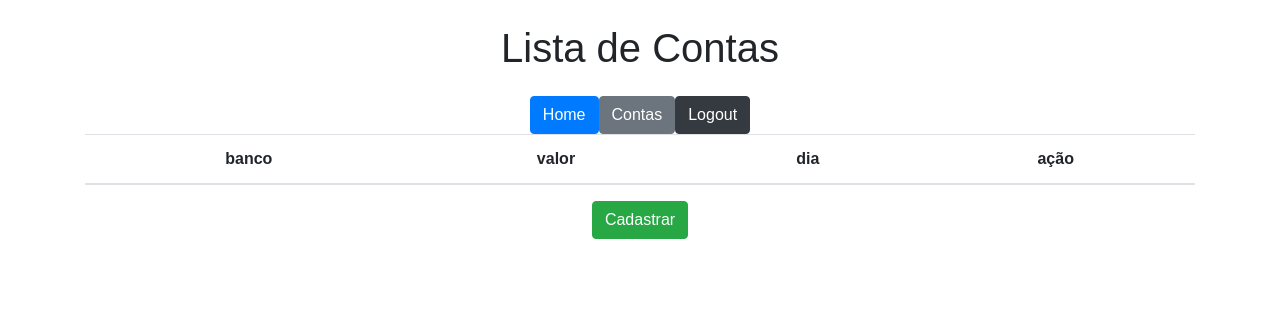
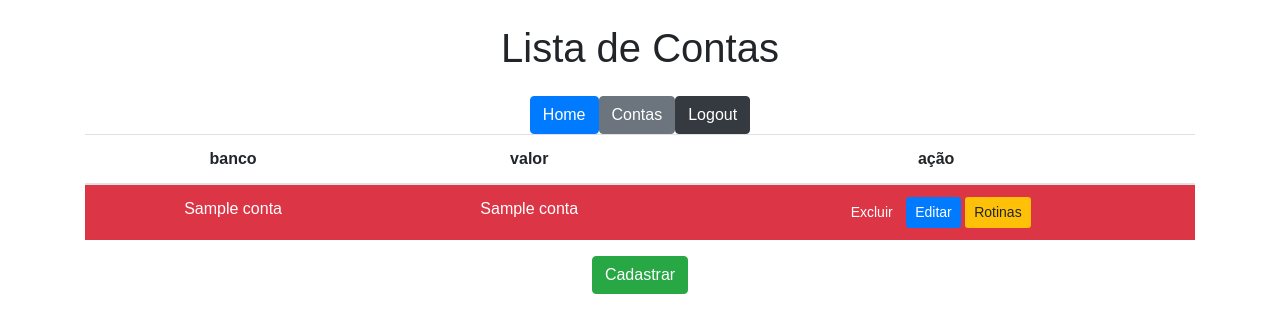
Before and after one commit to Talescruzs/OrganizadorFinanceiro, a Flask app: template Server/WEB/templates/contas.html in a window 1280 px wide. Shown: the top 333 px of the page. Run offline with Flask 3, Linux system fonts and the light colour scheme; the template is opened without the code that fills it: most values are stand-ins (such as "Sample title", 1, 10 or a date in 2020); lists and menus that the app fills with data are empty; some libraries are stand-ins or nearby versions.

Commit message:
eu voltei

```diff
--- a/Server/WEB/templates/contas.html
+++ b/Server/WEB/templates/contas.html
@@ -9,41 +9,39 @@
             <tr>
                 <th>banco</th>
                 <th>valor</th>
-                <th>dia</th>
+                <!-- <th>dia</th> -->
                 <th>ação</th>
             </tr>
         </thead>
         <tbody>
             {% for conta in contas %}
-                {% if conta[2] == 'I' %}
-                    <tr class="p-3 mb-2 bg-primary text-white">
+                {% if conta[2] == 'P' %}
+                    <tr class="p-3 mb-2 bg-info text-white">
+                {% elif conta[2] == 'C' %}
+                    <tr class="p-3 mb-2 bg-secondary text-white">
+                {% else %}
+                    <tr class="p-3 mb-2 bg-danger text-white">
+                {% endif %}
                         <td>{{ conta[1] }}</td>
                         <!-- <td>{{ conta[2] }}</td> -->
                         <td>{{ conta[3] }}</td>
-                        <td>{{ conta[4] }}</td>
+                        <!-- <td>{{ conta[4] }}</td> -->
                         <td>
                             <!-- Formulário para excluir a conta -->
                             <form action="{{ url_for('deletaConta', conta_id=conta[0]) }}" method="POST" style="display: inline;">
                                 <input type="hidden" name="_method" value="DELETE">
                                 <button type="submit" class="btn btn-danger btn-sm">Excluir</button>
                             </form>
-                        </td>
-                    </tr>
-                {% elif conta[2] == 'D' %}
-                    <tr class="p-3 mb-2 bg-secondary text-white">
-                        <td>{{ conta[1] }}</td>
-                        <!-- <td>{{ conta[2] }}</td> -->
-                        <td>{{ conta[3] }}</td>
-                        <td>{{ conta[4] }}</td>
-                        <td>
-                            <!-- Formulário para excluir a conta -->
                             <form action="{{ url_for('deletaConta', conta_id=conta[0]) }}" method="POST" style="display: inline;">
                                 <input type="hidden" name="_method" value="DELETE">
-                                <button type="submit" class="btn btn-danger btn-sm">Excluir</button>
+                                <button type="submit" class="btn btn-primary btn-sm">Editar</button>
+                            </form>
+                            <form action="{{ url_for('deletaConta', conta_id=conta[0]) }}" method="POST" style="display: inline;">
+                                <input type="hidden" name="_method" value="DELETE">
+                                <button type="submit" class="btn bg-warning btn-sm">Rotinas</button>
                             </form>
                         </td>
                     </tr>
-                {% endif %}
             {% endfor %}
         </tbody>
     </table>
```
